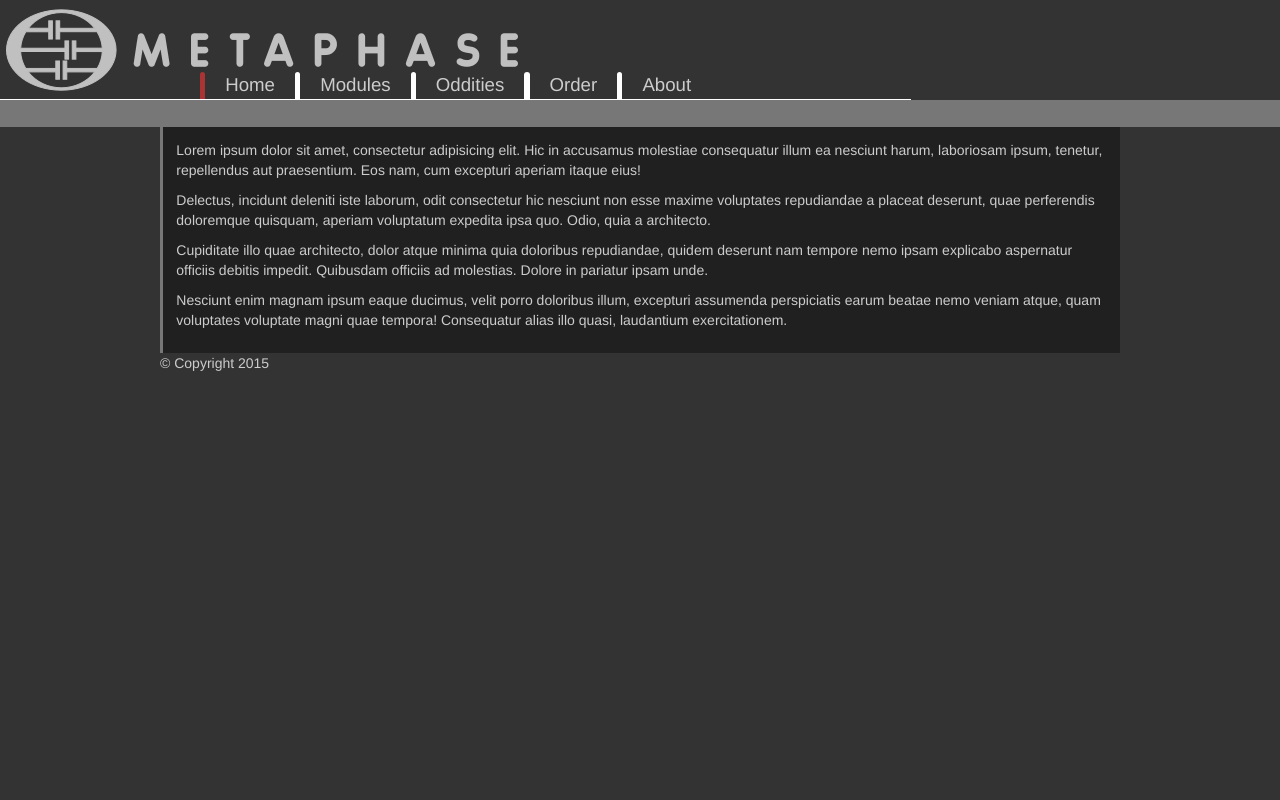
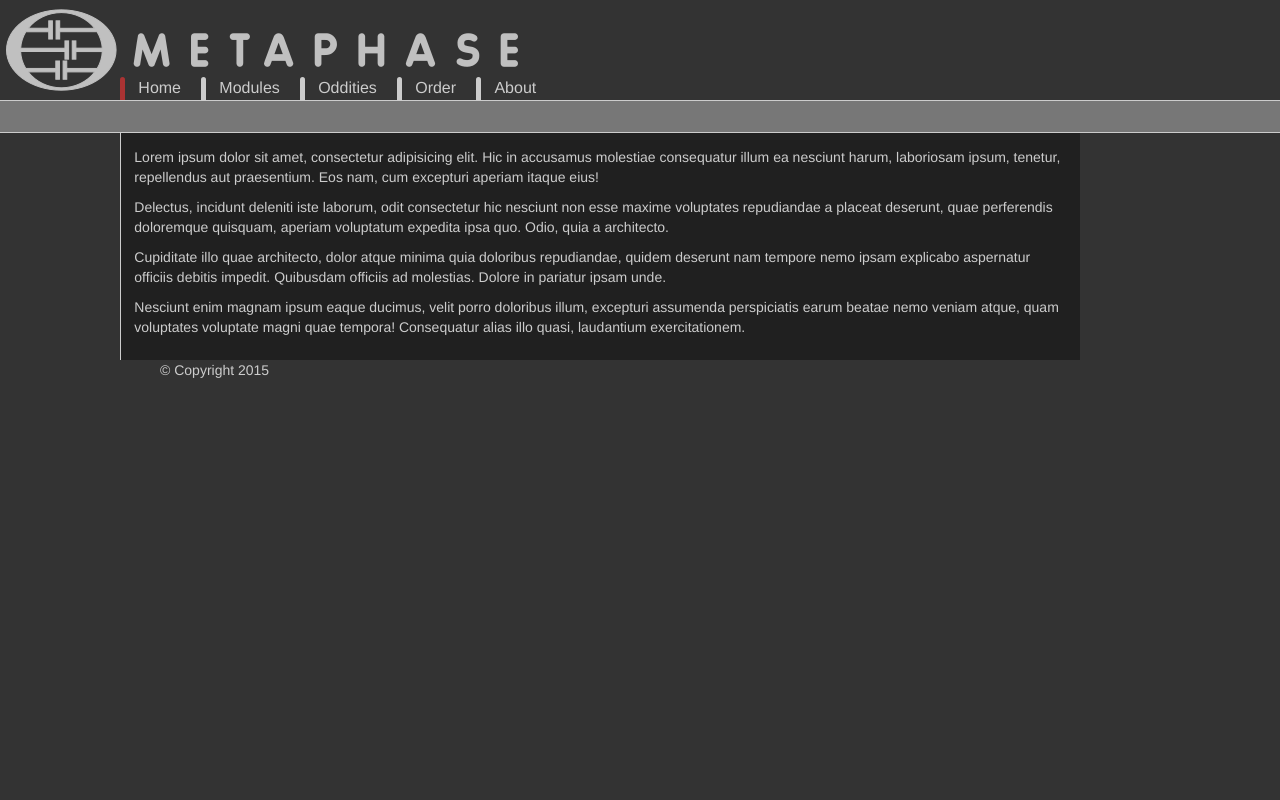
Before and after one commit to MrBZapp/MetaphaseWeb, a Flask app: page / in a window 1280 px wide. Run offline with Flask 2, Linux system fonts and the light colour scheme.

Commit message:
finalizing nav-bar v1

```diff
--- a/www/mainsite/Static/css/style.css
+++ b/www/mainsite/Static/css/style.css
@@ -5,6 +5,7 @@ body {
     color: #ccc;
     border-color: #777;
     font: monospace;
+    min-width: 610px;
 }
 
 #layout_block {
@@ -16,10 +17,11 @@ body {
 #layout_body {
     background-color: #202020;
     border-left: solid;
+    border-width: 1px;
     width: 75%;
-    margin: 0 auto;
-    border-color: #777;
+    border-color: #CCC;
     padding: 10pt;
+    margin-left: 120px;
 }
 
 #layout_footer{
@@ -33,7 +35,7 @@ body {
     background-size: 726px 90px;
     background-repeat: no-repeat;
     width: 100%;
-    height: 95px;
+    min-height: 95px;
     position: relative;
 }
 
@@ -55,50 +57,55 @@ body {
 
 .navblock {
     display: inline-block;
-    #background-color: #0F0;
     border: 0pt;
-    font-size: 14pt
+    font-size: 12pt
 }
 
     .nav-accent {
         float: left;
         min-width: 5px;
-        background-color: #FFF;
+        background-color: #CCC;
         border-top-left-radius: 5px;
         border-top-right-radius: 5px;
 
     }
+        .navblock:hover .nav-accent{
+            background-color: #cc2;
+        }
 
         #active {
             background-color: #a33;
         }
 
     .nav-caption {
-        float: left;
-        padding-left: 15pt;
+        float: right;
+        padding-left: 10pt;
         padding-right: 15pt;
     }
 
     .nav-bottom{
-        clear: both;
+        clear: right;
         height: 1px;
         background-color: #FFF;
     }
 
-
 #submenu {
-    height: 20pt;
+    border-top: solid;
+    border-bottom: solid;
+    border-width: 1px;
+    border-color: #CCC;
+    height: 25pt;
     background-color: #777;
     width: 100%;
 }
 
 #leftpad{
-    width: 200px;
+    width: 120px;
+    min-width: 120px
 }
 
 #rightpad{
     overflow: hidden;
-    width: 200px;
 }
 .clearboth {
     clear: both;
--- a/www/mainsite/templates/layout_header.html
+++ b/www/mainsite/templates/layout_header.html
@@ -2,7 +2,7 @@
 	<div id="navigation">
 		<div class="navblock" id="leftpad">
 		    <div class="nav-caption"></div>
-   	  	        <div class="nav-bottom"></div>
+   	  	       <!-- <div class="nav-bottom"></div> -->
     	</div>
 
 	{% for href, id, caption in [
@@ -17,14 +17,14 @@
 			<a  href="{{ href|e }}">
 			    <div class="nav-accent" {% if id == active_page %} id="active"{% endif %}>&nbsp;</div>
 	  	        <div class="nav-caption"> {{ caption|e }} </div>
-   	  	        <div class="nav-bottom"></div>
+   	  	        <!-- <div class="nav-bottom"></div> !-->
   	        </a>
     	</div>
 	{% endfor %}
 
 		<div class="navblock" id="rightpad">
 		    <div class="nav-caption"></div>
-   	  	        <div class="nav-bottom"></div>
+   	  	    <!--  <div class="nav-bottom"></div>  -->
     	</div>
 	</div>
 </div>
```
